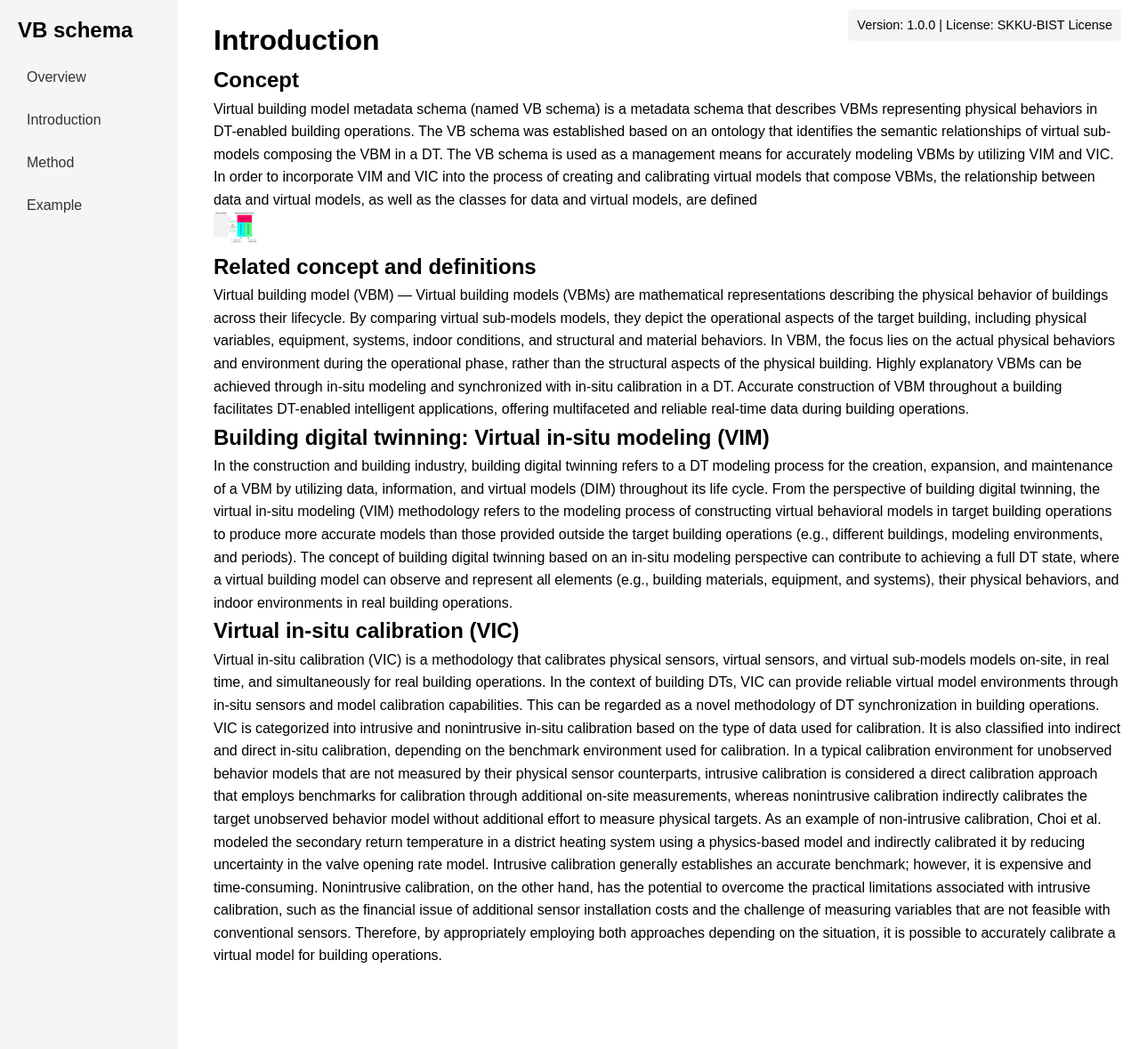
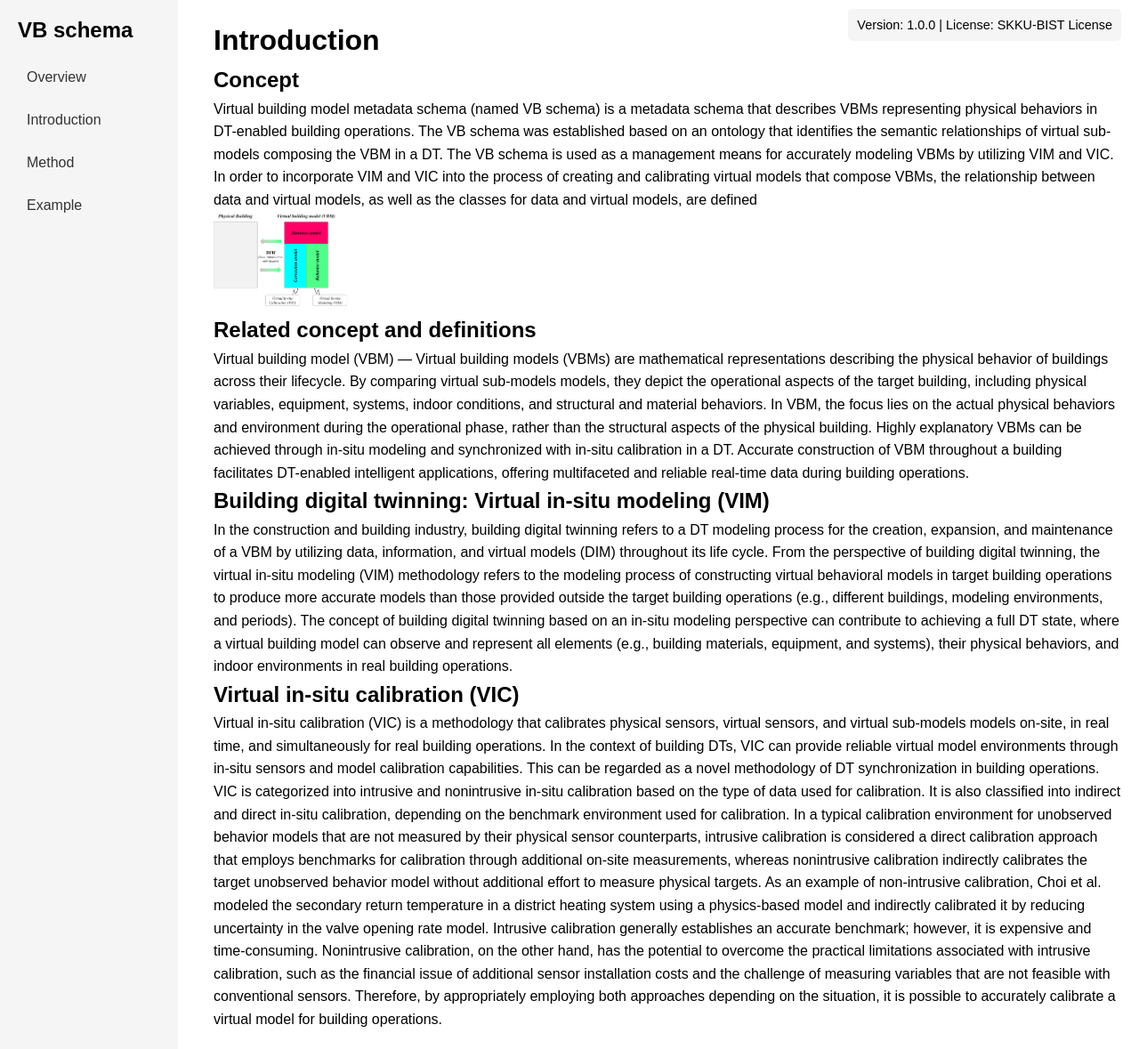
Before and after one commit to SKKU-BIST/SKLU-BIST.github.io, a Jekyll site: the page built from introduction.md, in a window 1280 px wide. Shown: the whole page at 89% size. Built offline with Jekyll 4.4.1, drawn with Linux system fonts in a browser that asks for light colours.

Commit message:
Update introduction.md

```diff
--- a/introduction.md
+++ b/introduction.md
@@ -7,7 +7,7 @@ Concept
 
 Virtual building model metadata schema (named VB schema) is a metadata schema that describes VBMs representing physical behaviors in DT-enabled building operations. The VB schema was established based on an ontology that identifies the semantic relationships of virtual sub-models composing the VBM in a DT. The VB schema is used as a management means for accurately modeling VBMs by utilizing VIM and VIC. In order to incorporate VIM and VIC into the process of creating and calibrating virtual models that compose VBMs, the relationship between data and virtual models, as well as the classes for data and virtual models, are defined
 
-<img src="/assets/images/Fig_1.png" alt="Project Overview" width="50">
+<img src="/assets/images/Fig_1.png" alt="Project Overview" width="150">
 
 Related concept and definitions
 ---
```
